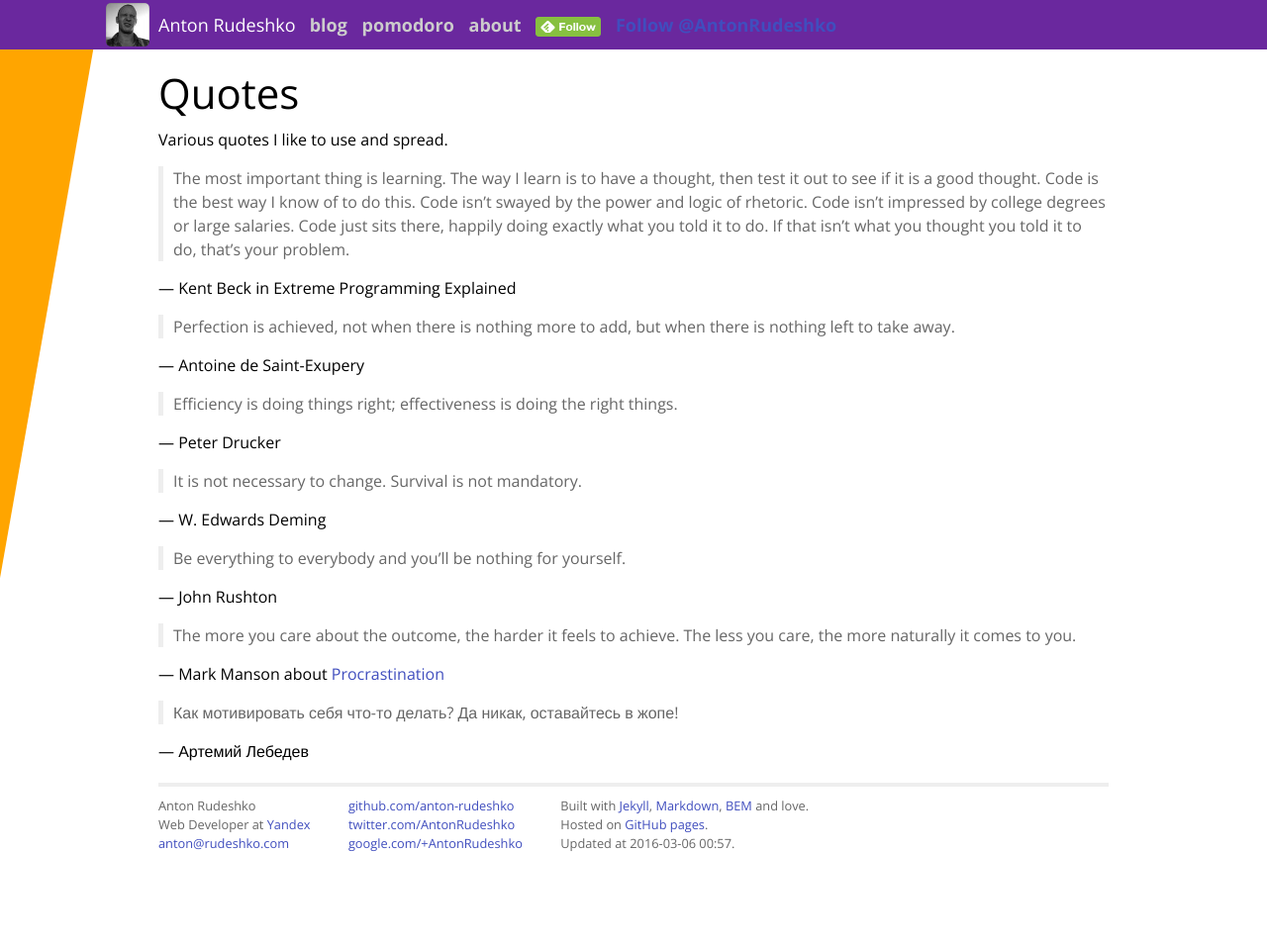
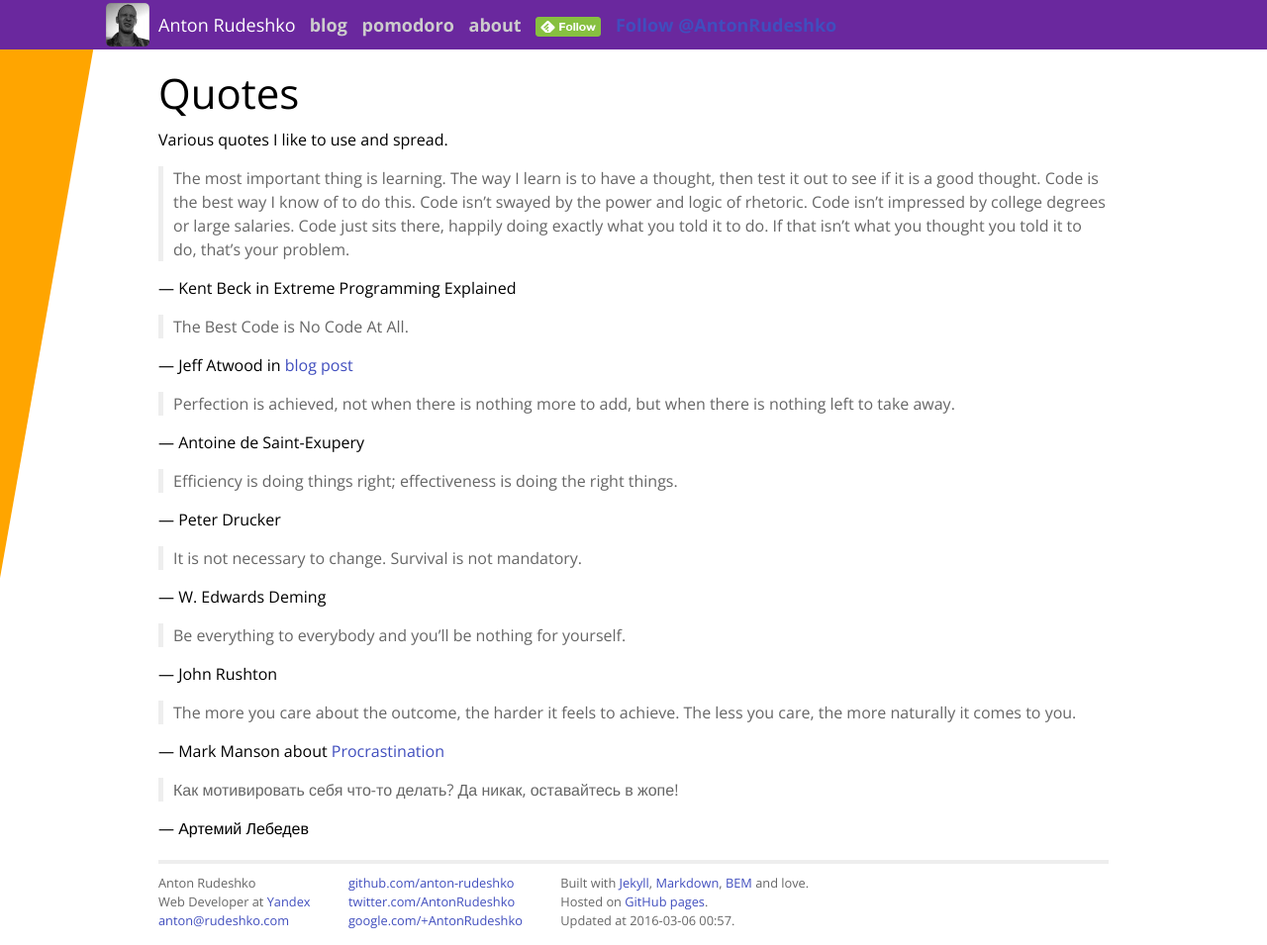
Before and after one commit to anton-rudeshko/anton-rudeshko.github.io, a Jekyll site: the page built from quotes/index.md, in a window 1280 px wide. Shown: the whole page at 99% size. Built offline with Jekyll 4.4.1, drawn with Linux system fonts in a browser that asks for light colours; comment, search, counter and statistics services are not loaded; before the commit the page ends 900 px from its top, so only the background shows below that.

Commit message:
quotes: the best code is no code at all

```diff
--- a/quotes/index.md
+++ b/quotes/index.md
@@ -13,6 +13,10 @@ impressed by college degrees or large salaries. Code just sits there, happily do
 If that isn't what you thought you told it to do, that's your problem.
 
 — Kent Beck in Extreme Programming Explained
+
+> The Best Code is No Code At All.
+
+— Jeff Atwood in [blog post](http://blog.codinghorror.com/the-best-code-is-no-code-at-all/)
 
 > Perfection is achieved, not when there is nothing more to add, but when there is nothing left to take away.
 
```
